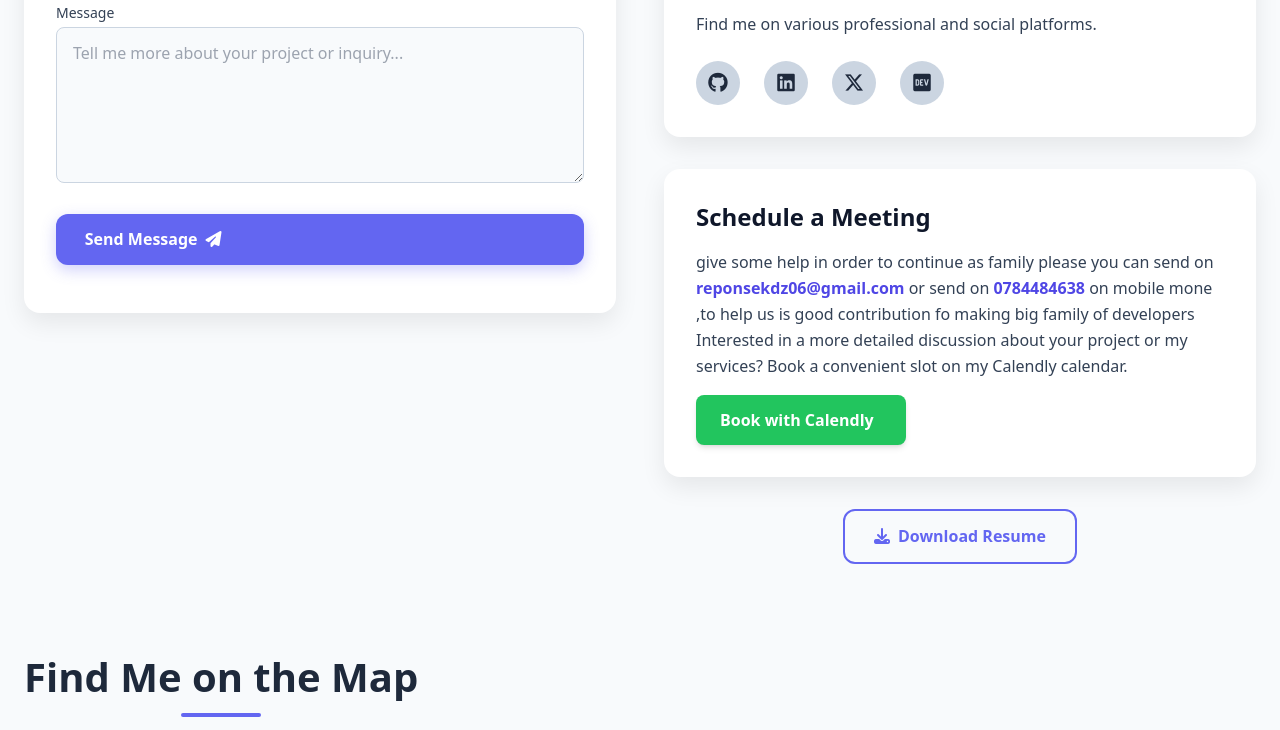
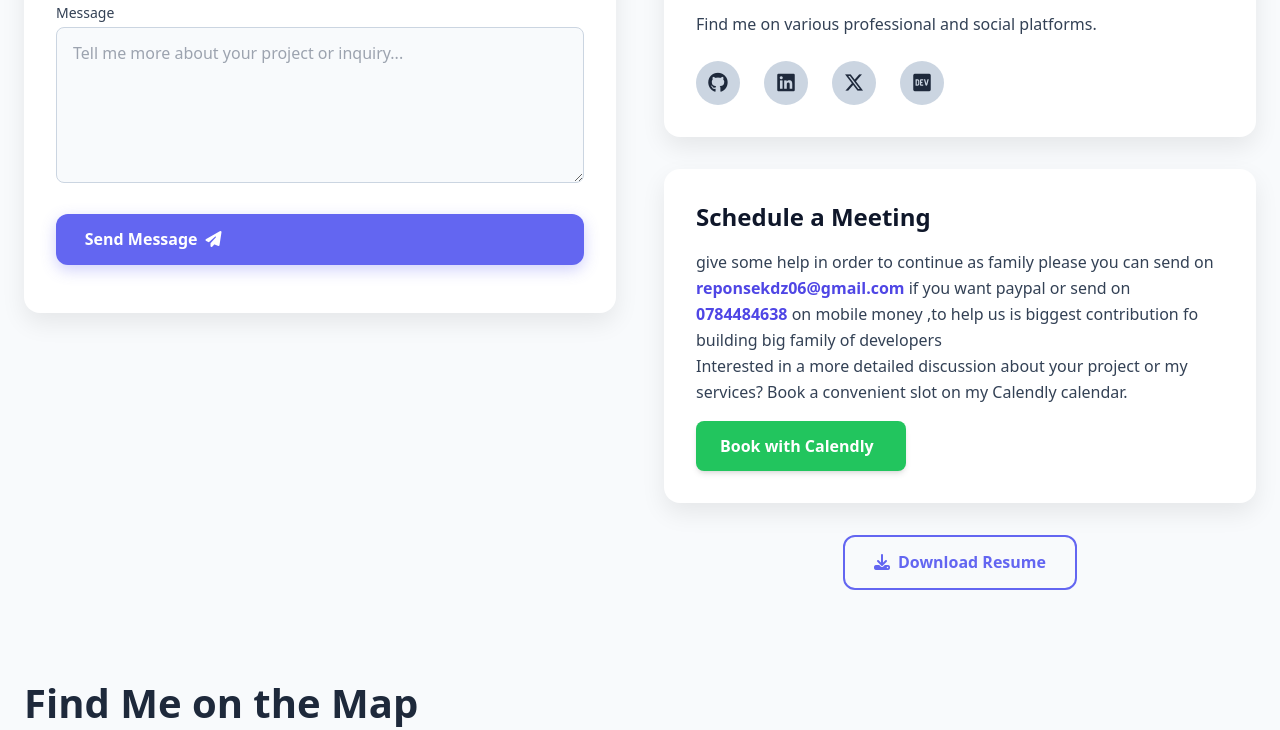
Before and after one commit to reposekdz/my-portifolio, a plain HTML site: page contact.html in a window 1280 px wide. Shown: the part 1148-1878 px from the top of the page. Drawn offline with nearby package versions, Linux system fonts and the light colour scheme; some icons are missing.

Commit message:
other added

```diff
--- a/contact.html
+++ b/contact.html
@@ -689,7 +689,7 @@
 
                     <div class="contact-card wow animate__animated animate__fadeInRight" data-wow-delay="0.4s">
                         <h3 class="text-2xl font-semibold mb-4 text-slate-900 dark:text-slate-50">Schedule a Meeting</h3>
-                        <p class="mb-4 text-slate-700 dark:text-slate-300">give some help in order to continue as family please you can send on <span style=" font-weight: 900; color: #4f46e5;">reponsekdz06@gmail.com</span> or send on <span style=" font-weight: 900; color: #4f46e5;">0784484638</span> on mobile mone ,to help us is good contribution fo making big family of developers<br>Interested in a more detailed discussion about your project or my services? Book a convenient slot on my Calendly calendar.</p>
+                        <p class="mb-4 text-slate-700 dark:text-slate-300">give some help in order to continue as family please you can send on <span style=" font-weight: 900; color: #4f46e5;">reponsekdz06@gmail.com</span> if you want paypal or send on <span style=" font-weight: 900; color: #4f46e5;">0784484638</span> on mobile money ,to help us is biggest contribution fo building big family of developers<br>Interested in a more detailed discussion about your project or my services? Book a convenient slot on my Calendly calendar.</p>
                         <a href="https://calendly.com/reponsekdz06/30min" target="_blank" rel="noopener noreferrer"
                            class="inline-block bg-green-500 hover:bg-green-600 text-white font-bold py-3 px-6 rounded-lg shadow-md hover:shadow-lg transition-all duration-300 group">
                             Book with Calendly <i class="ph-calendar-blank-fill ml-2 group-hover:scale-110 transition-transform"></i>
```
